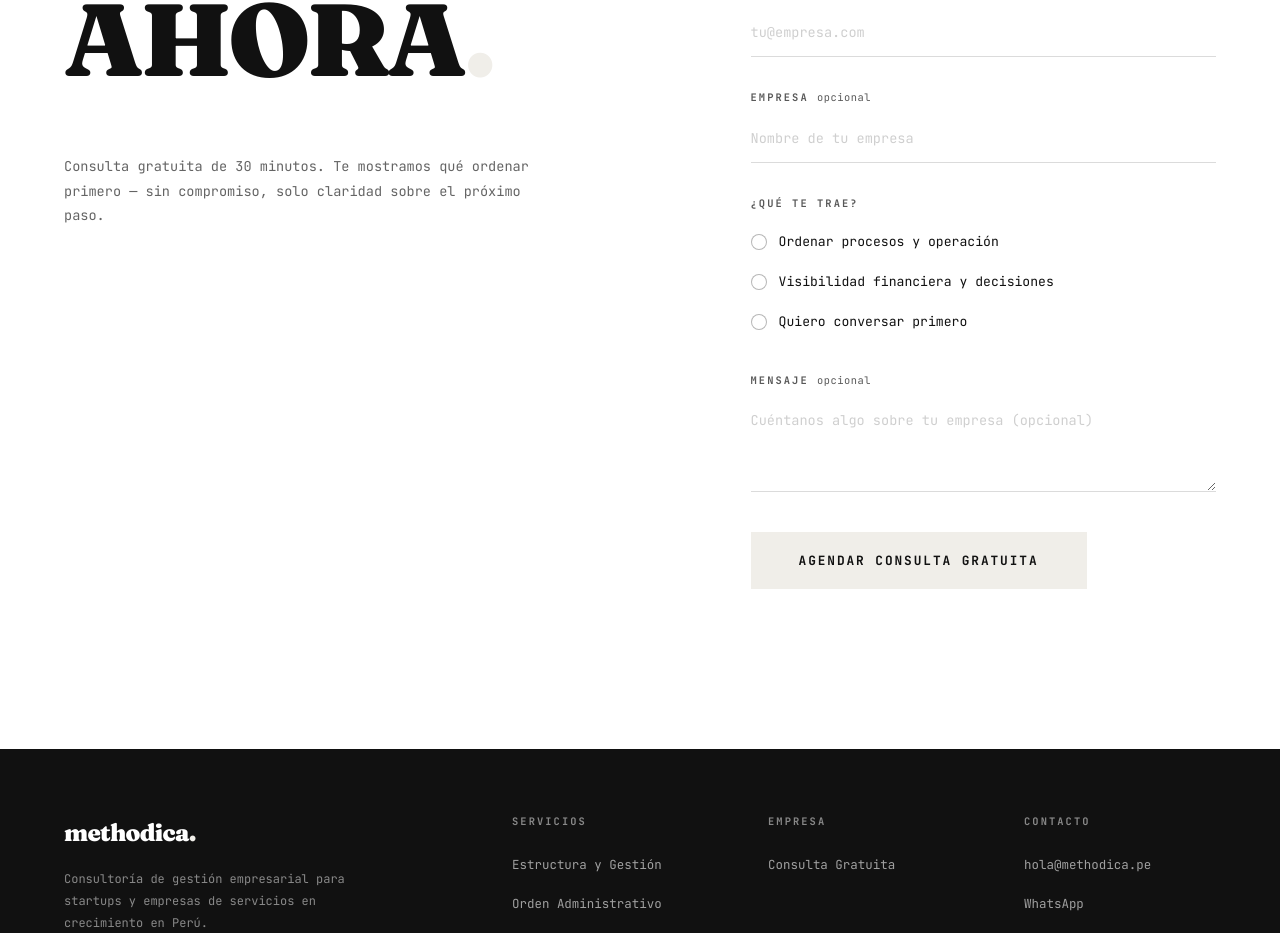
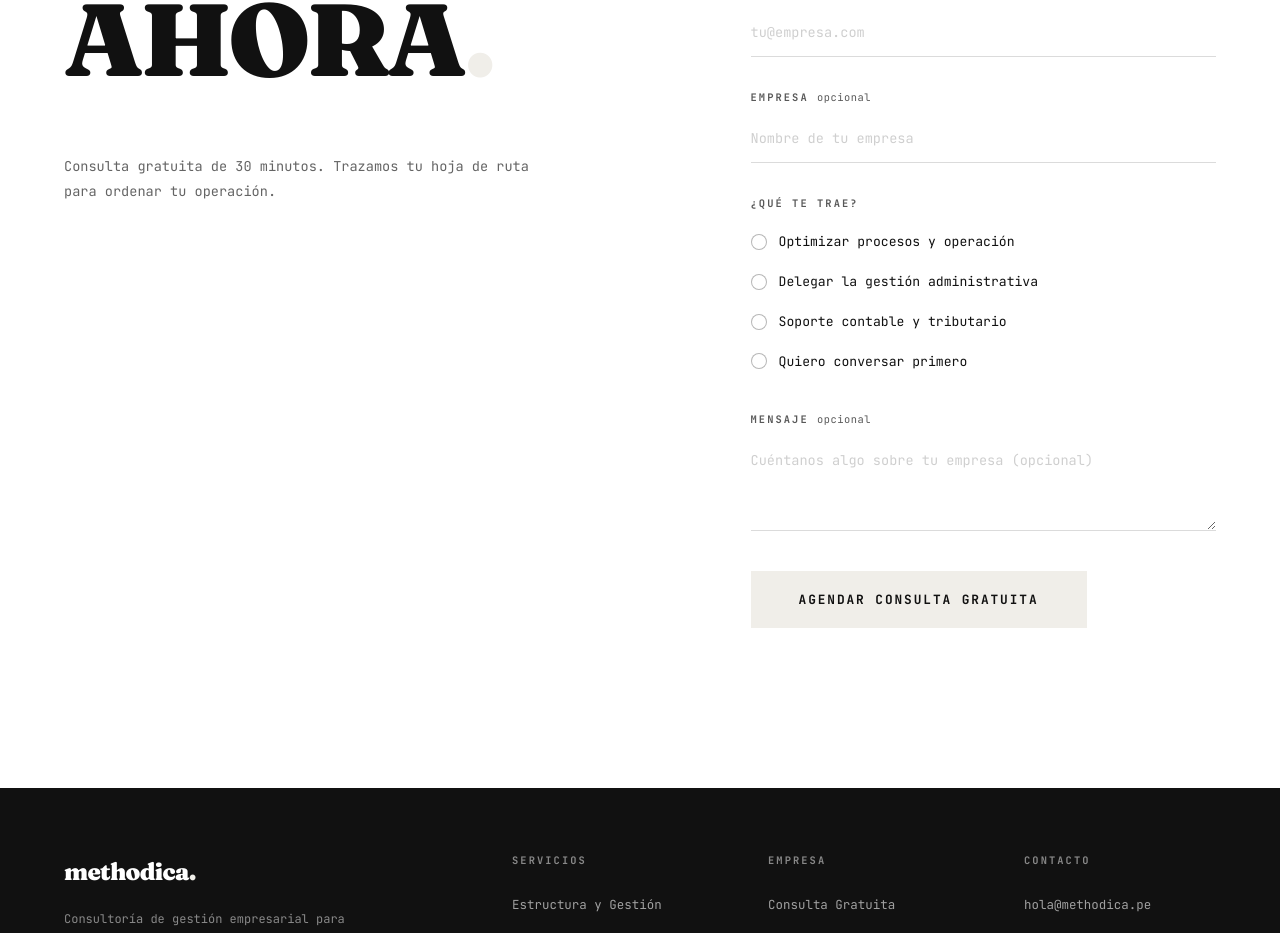
Before and after one commit to dietic/methodica, a Next.js app: page / in a window 1280 px wide. Shown: the part 2390-3323 px from the top of the page. Built offline with nearby package versions, Linux system fonts and the light colour scheme.

Commit message:
copy: rewrite final-CTA sub and replace contact form interest options

```diff
--- a/app/actions/contact.ts
+++ b/app/actions/contact.ts
@@ -3,9 +3,10 @@
 import nodemailer from "nodemailer";
 
 const INTEREST_LABELS: Record<string, string> = {
-  procesos: "Ordenar procesos y operación",
-  visibilidad: "Visibilidad financiera y decisiones",
-  conversar: "Quiere conversar primero",
+  procesos: "Optimizar procesos y operación",
+  administrativa: "Delegar la gestión administrativa",
+  contable: "Soporte contable y tributario",
+  conversar: "Quiero conversar primero",
 };
 
 export async function sendContactForm(formData: FormData) {
--- a/app/components/ContactForm.tsx
+++ b/app/components/ContactForm.tsx
@@ -4,8 +4,9 @@ import { useState, type FormEvent } from "react";
 import { sendContactForm } from "../actions/contact";
 
 const INTEREST_OPTIONS = [
-  { value: "procesos", label: "Ordenar procesos y operación" },
-  { value: "visibilidad", label: "Visibilidad financiera y decisiones" },
+  { value: "procesos", label: "Optimizar procesos y operación" },
+  { value: "administrativa", label: "Delegar la gestión administrativa" },
+  { value: "contable", label: "Soporte contable y tributario" },
   { value: "conversar", label: "Quiero conversar primero" },
 ];
 
--- a/app/page.tsx
+++ b/app/page.tsx
@@ -214,8 +214,8 @@ export default function Home() {
                   AHORA<span className="text-vermillion">.</span>
                 </h2>
                 <p className="final-cta__sub">
-                  Consulta gratuita de 30 minutos. Te mostramos qué ordenar
-                  primero — sin compromiso, solo claridad sobre el próximo paso.
+                  Consulta gratuita de 30 minutos. Trazamos tu hoja de ruta
+                  para ordenar tu operación.
                 </p>
               </div>
               <div className="final-cta__right">
```
